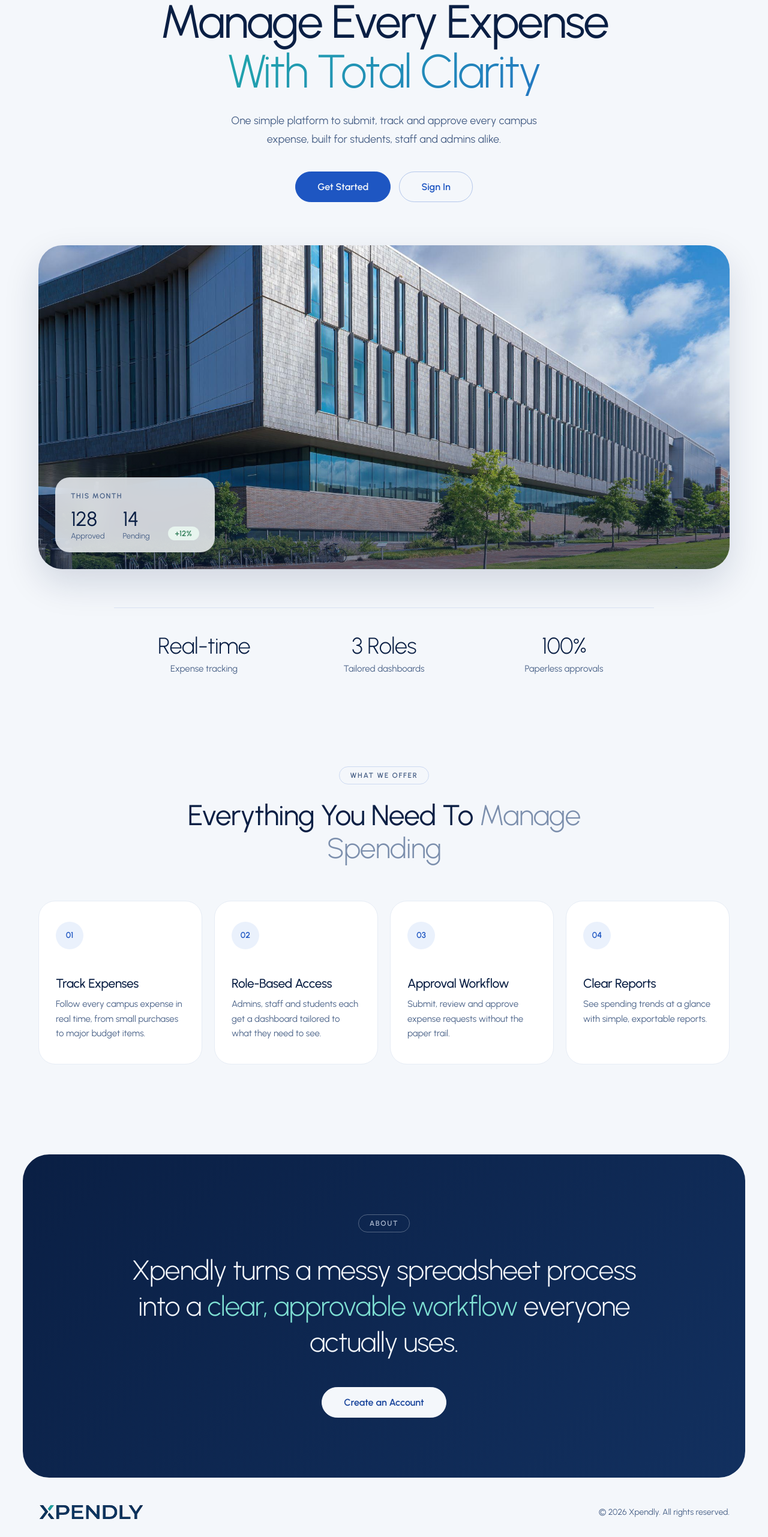
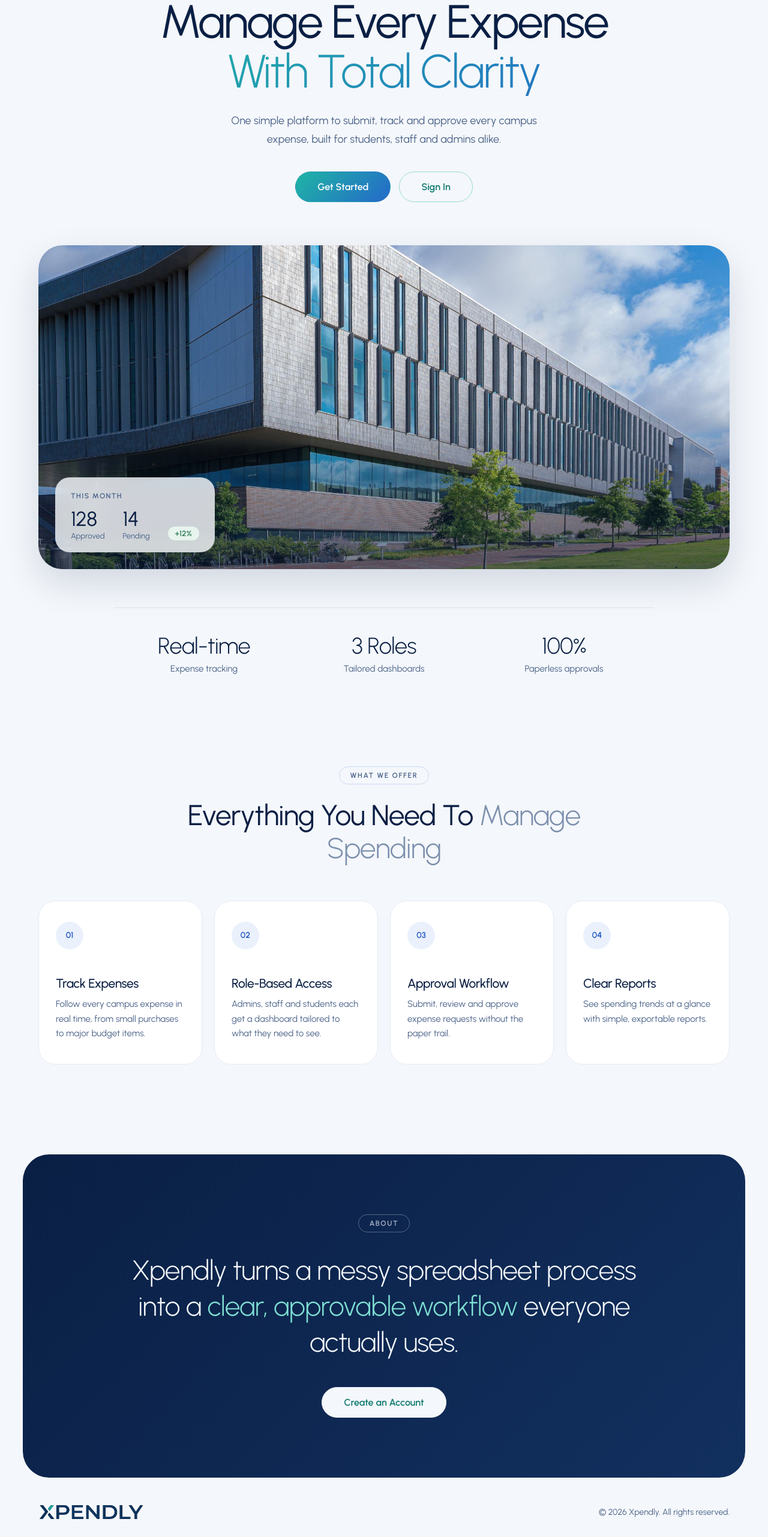
Before and after one commit to Sewni02/Campus_expenses_system, a React (Vite) app in the folder frontend/: page / in a window 1280 px wide. Shown: the part 234-2797 px from the top of the page at 60% size. Built offline with nearby package versions, Linux system fonts and the light colour scheme; no server answers.

Commit message:
update files

```diff
--- a/frontend/src/pages/LandingPage.css
+++ b/frontend/src/pages/LandingPage.css
@@ -57,11 +57,11 @@
   transition: all 0.2s ease;
 }
 
-.lp-btn-solid { background: var(--primary-600); border: 1px solid var(--primary-600); color: var(--slate-50); }
-.lp-btn-solid:hover { background: var(--primary-700); transform: translateY(-1px); }
-.lp-btn-outline { background: transparent; border: 1px solid rgba(30, 86, 194, 0.3); color: var(--primary-600); }
-.lp-btn-outline:hover { background: var(--primary-600); color: var(--slate-50); }
-.lp-btn-light { background: var(--slate-50); border: 1px solid var(--slate-50); color: var(--primary-700); }
+.lp-btn-solid { background: var(--brand-grad); border: 1px solid transparent; color: var(--white); }
+.lp-btn-solid:hover { background: linear-gradient(135deg, var(--accent-600) 0%, var(--primary-600) 100%); transform: translateY(-1px); }
+.lp-btn-outline { background: transparent; border: 1px solid rgba(31, 181, 164, 0.45); color: var(--accent-700); }
+.lp-btn-outline:hover { background: var(--brand-grad); border-color: transparent; color: var(--white); }
+.lp-btn-light { background: var(--slate-50); border: 1px solid var(--slate-50); color: var(--accent-700); }
 .lp-btn-light:hover { background: var(--white); transform: translateY(-1px); }
 .lp-btn-large { padding: 15px 36px; font-size: 16px; }
 
--- a/frontend/src/pages/Login.css
+++ b/frontend/src/pages/Login.css
@@ -100,17 +100,17 @@
   padding: 16px;
   border: none;
   border-radius: var(--radius-pill);
-  background: var(--primary-600);
+  background: var(--brand-grad);
   font-family: inherit;
   font-size: 16px;
   font-weight: 600;
   letter-spacing: 0.01em;
-  color: var(--slate-50);
+  color: var(--white);
   cursor: pointer;
   transition: background 0.2s ease, transform 0.2s ease;
 }
 
-.auth-submit-btn:hover { background: var(--primary-700); transform: translateY(-1px); }
+.auth-submit-btn:hover { background: linear-gradient(135deg, var(--accent-600) 0%, var(--primary-600) 100%); transform: translateY(-1px); }
 
 .auth-message {
   margin: 20px 0 0;
--- a/frontend/src/pages/WaitingApproval.css
+++ b/frontend/src/pages/WaitingApproval.css
@@ -44,13 +44,13 @@
   padding: 14px 36px;
   border: none;
   border-radius: var(--radius-pill);
-  background: var(--primary-600);
+  background: var(--brand-grad);
   font-family: inherit;
   font-size: 15px;
   font-weight: 600;
-  color: var(--slate-50);
+  color: var(--white);
   cursor: pointer;
   transition: background 0.2s ease, transform 0.2s ease;
 }
 
-.wa-back-btn:hover { background: var(--primary-700); transform: translateY(-1px); }
+.wa-back-btn:hover { background: linear-gradient(135deg, var(--accent-600) 0%, var(--primary-600) 100%); transform: translateY(-1px); }
```
